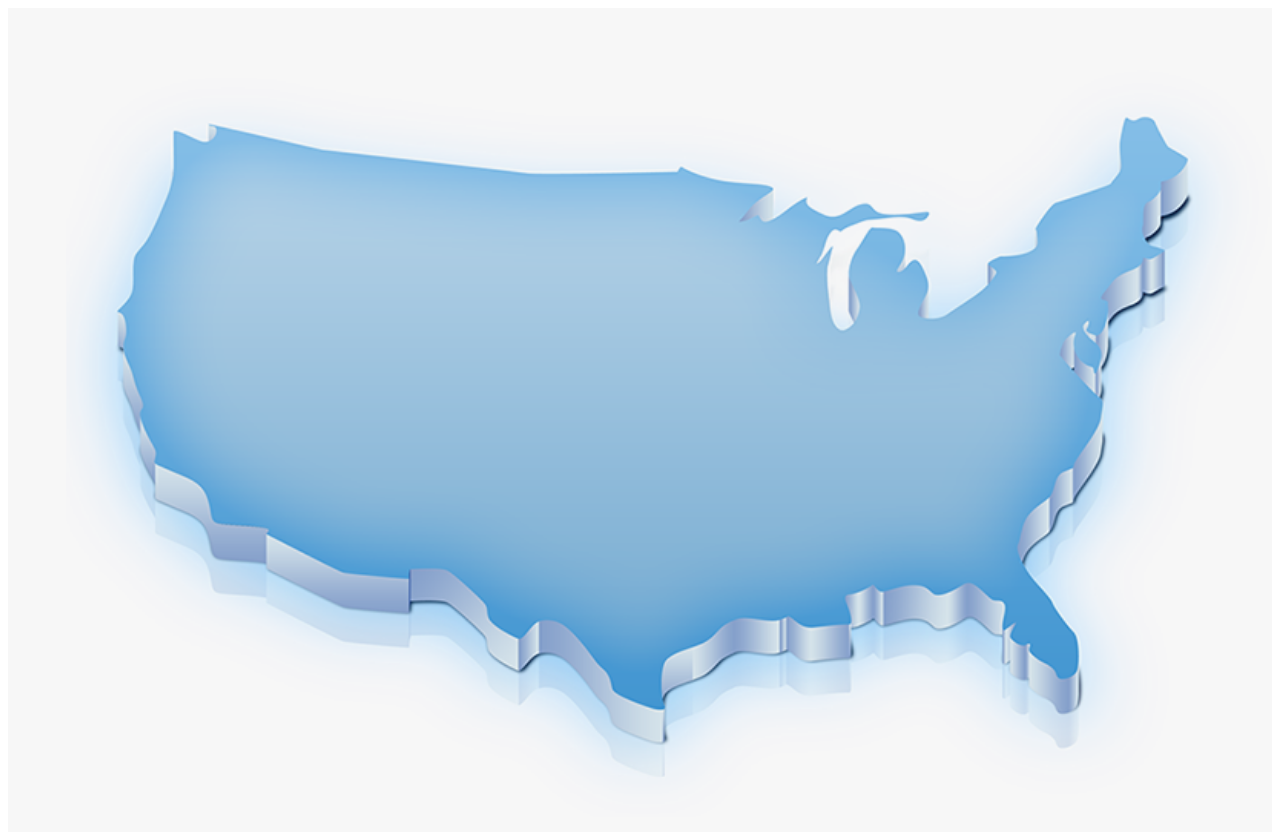
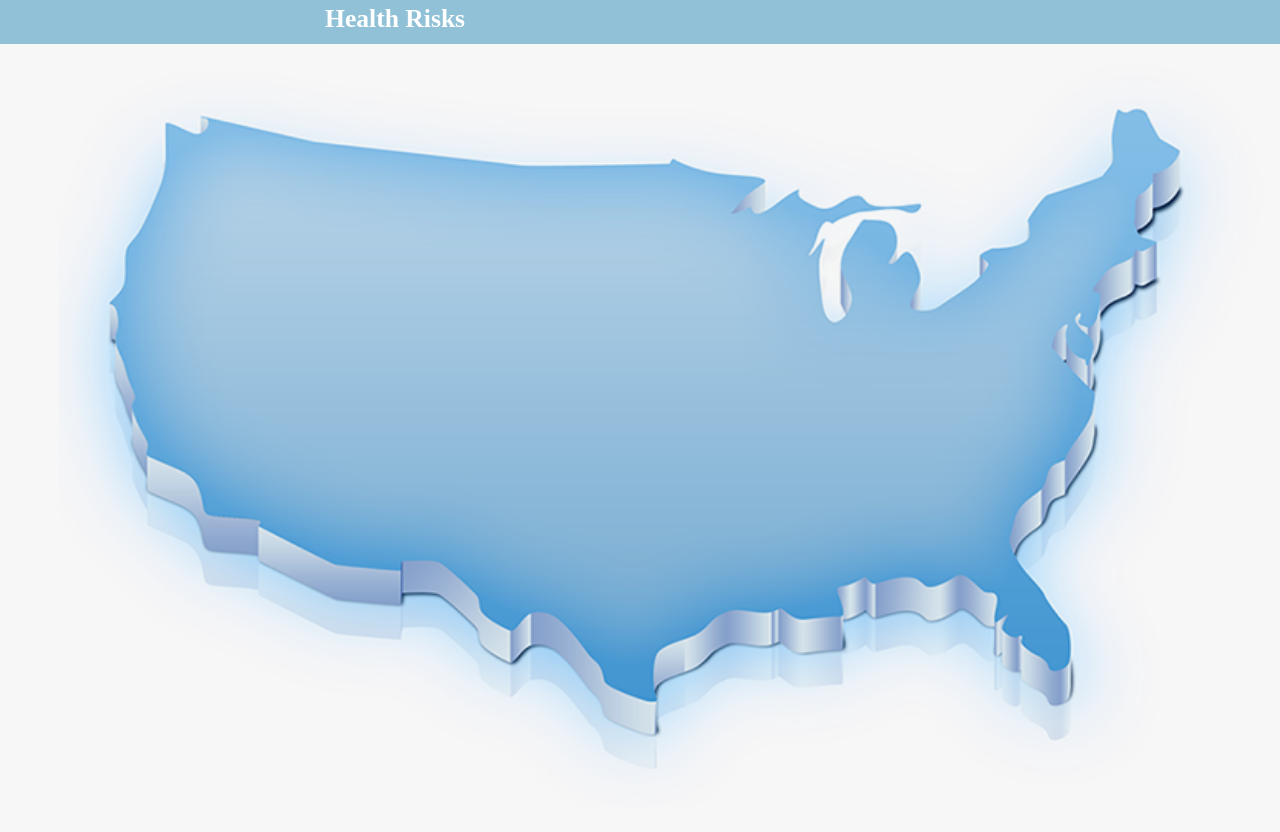
Before and after one commit to camiloibanez/Health-Risks-Comparison, a plain HTML site: page StarterCode/index.html in a window 1280 px wide. Drawn offline with Linux system fonts and the light colour scheme.

Commit message:
header on landing page

```diff
--- a/StarterCode/assets/css/style2.css
+++ b/StarterCode/assets/css/style2.css
@@ -1,3 +1,7 @@
+body {
+    margin: 0px;
+}
+
 .background {
     background-image: url('../images/20-209531_united-states-clipart-shape-usa-map-3d-png.png');
     background-repeat: no-repeat;
@@ -5,3 +9,21 @@
     height: 870px;
     width: 100%;
 }
+
+.menu {
+    background-color: #90C1D6;
+    height: 44px;
+    width: 100%;
+  }
+
+  .header {
+    position: relative;
+    margin-top: 0px;
+    padding-top: 4px;
+    padding-left: 325px;
+    display: inline-block;
+    text-decoration: none;
+    font-size: 1.6rem;
+    color: white;
+    font-weight: bold;
+  }
--- a/StarterCode/index.html
+++ b/StarterCode/index.html
@@ -8,7 +8,9 @@
 </head>
 <body>
     <div class="background">
-
+        <div class="menu">
+            <a class="header" href="./">Health Risks</a>
+          </div>
     </div>
 </body>
 </html>
```
